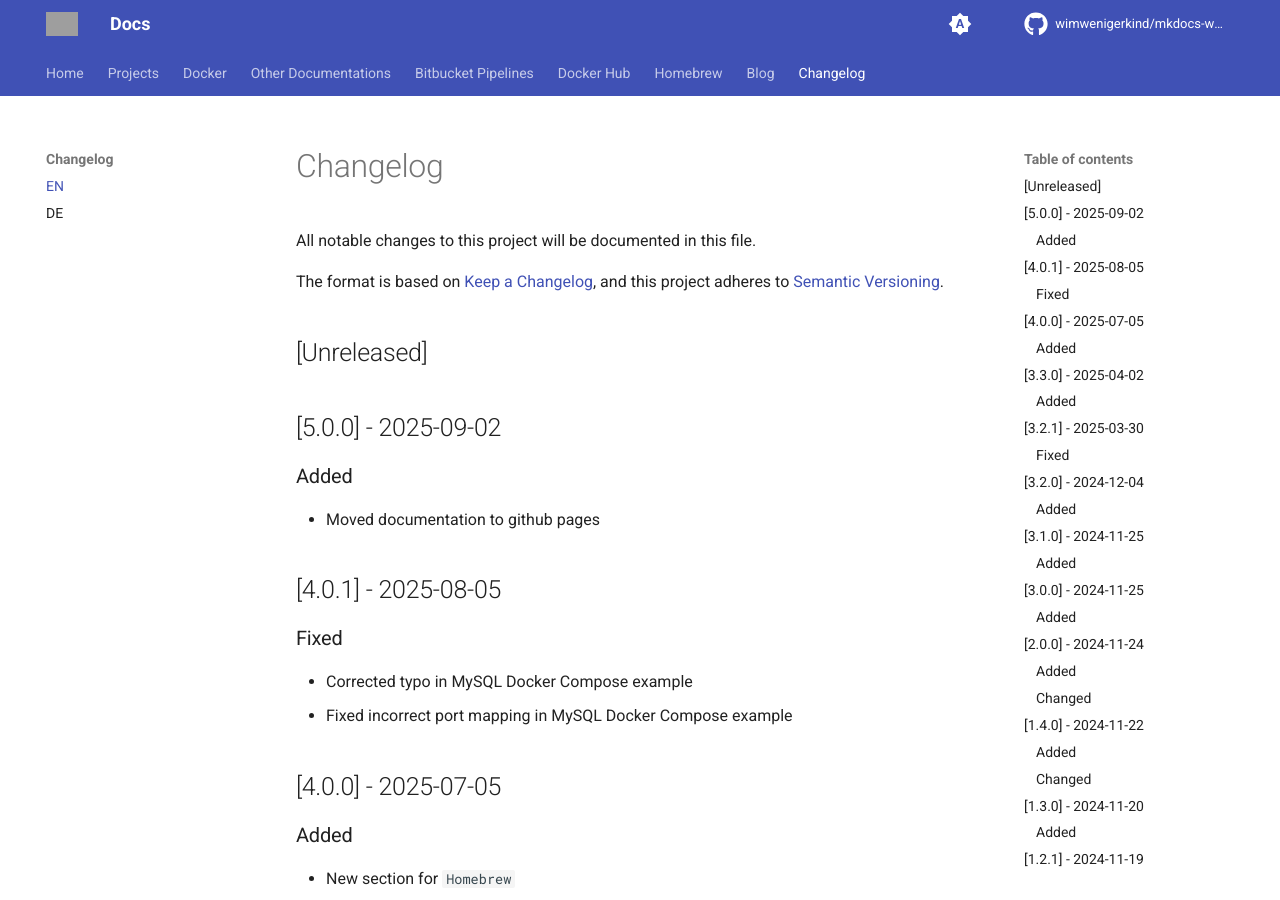
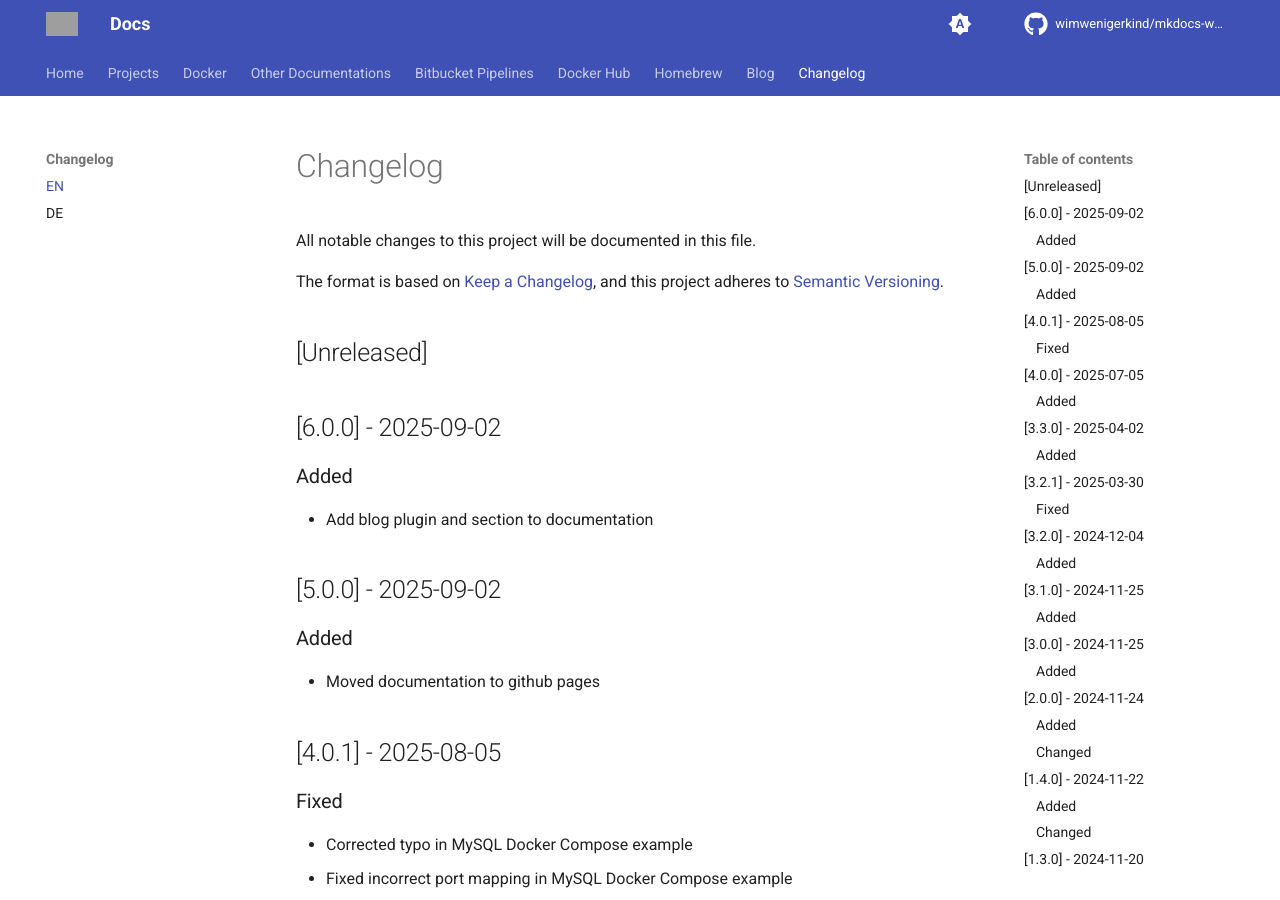
Before and after one commit to wimwenigerkind/mkdocs-wim-wenigerkind, an MkDocs documentation site: the page built from docs/changelog/en.md, in a window 1280 px wide and 900 px high. Built offline with MkDocs 1.6.1 and Material for MkDocs 9.7.7, drawn with Linux system fonts in a browser that asks for light colours; comment, search, counter and statistics services are not loaded; the version menu is left out; grey boxes are pictures that could not be loaded.

Commit message:
Update changelog for v6.0.0

```diff
--- a/docs/changelog/en.md
+++ b/docs/changelog/en.md
@@ -6,6 +6,11 @@ The format is based on [Keep a Changelog](https://keepachangelog.com/en/1.1.0/),
 and this project adheres to [Semantic Versioning](https://semver.org/spec/v2.0.0.html).
 
 ## [Unreleased]
+
+## [6.0.0] - 2025-09-02
+
+### Added
+- Add blog plugin and section to documentation
 
 ## [5.0.0] - 2025-09-02
 
```
Also changed, not shown: docs/changelog/de.md (+5 -0 lines).
